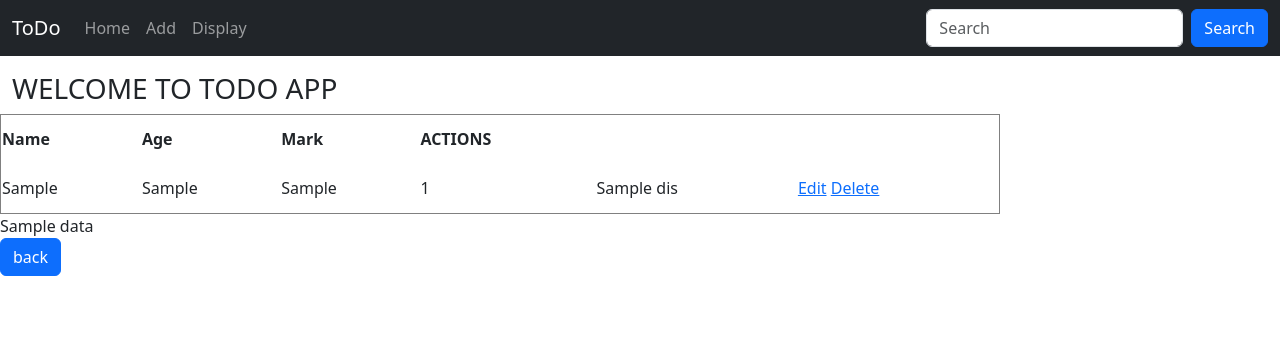
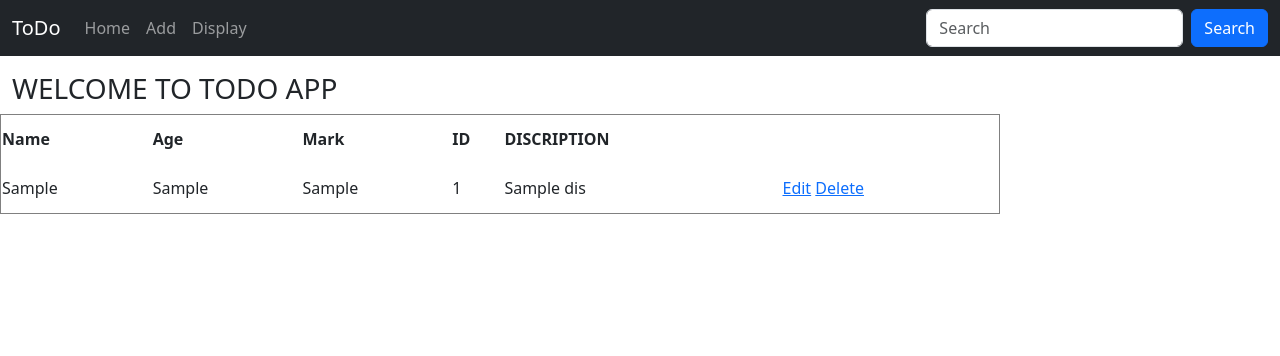
Before and after one commit to Aiswarya2316/ToDo_App_Django, a Django app: template todo/templates/display.html in a window 1280 px wide. Shown: the top 356 px of the page. Run offline with Django 5.2, Linux system fonts and the light colour scheme; the template is opened without the code that fills it: most values are stand-ins (such as "Sample title", 1, 10 or a date in 2020).

Commit message:
modifications

```diff
--- a/todo/templates/display.html
+++ b/todo/templates/display.html
@@ -44,7 +44,8 @@
         <th>Name</th>
         <th>Age</th>
         <th>Mark</th>
-        <th>ACTIONS</th>
+        <th>ID</th>
+        <th>DISCRIPTION</th>
     </tr>
     {% for i in data %}
     <tr>
@@ -58,10 +59,10 @@
     </tr>
     {% endfor %}
     </table>
-    {{data}}
-<form class="d-flex">
+    <!-- {{data}} -->
+<!-- <form class="d-flex">
         <button class="btn btn-primary" type="button">back</button>
-</form>
+</form> -->
 
 </body>
 </html>
--- a/todo/templates/insert.html
+++ b/todo/templates/insert.html
@@ -53,9 +53,9 @@
     <label for=""></label>
 <input type="submit" value="submit" ><br><br><br>
 
-<form class="d-flex">
+<!-- <form class="d-flex">
     <button class="btn btn-primary" type="button">back</button>
-  </form>
+  </form> -->
 
   <table border="1" width="1000px" height="100px">
     <tr>
```
Also changed, not shown: todo/templates/edit.html (+4 -4 lines).
